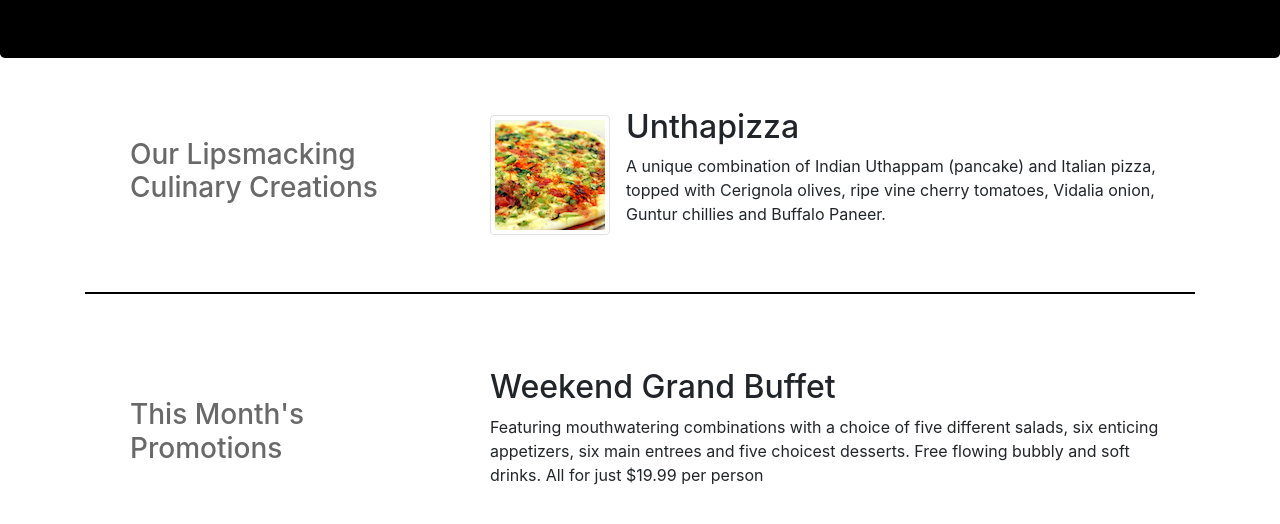
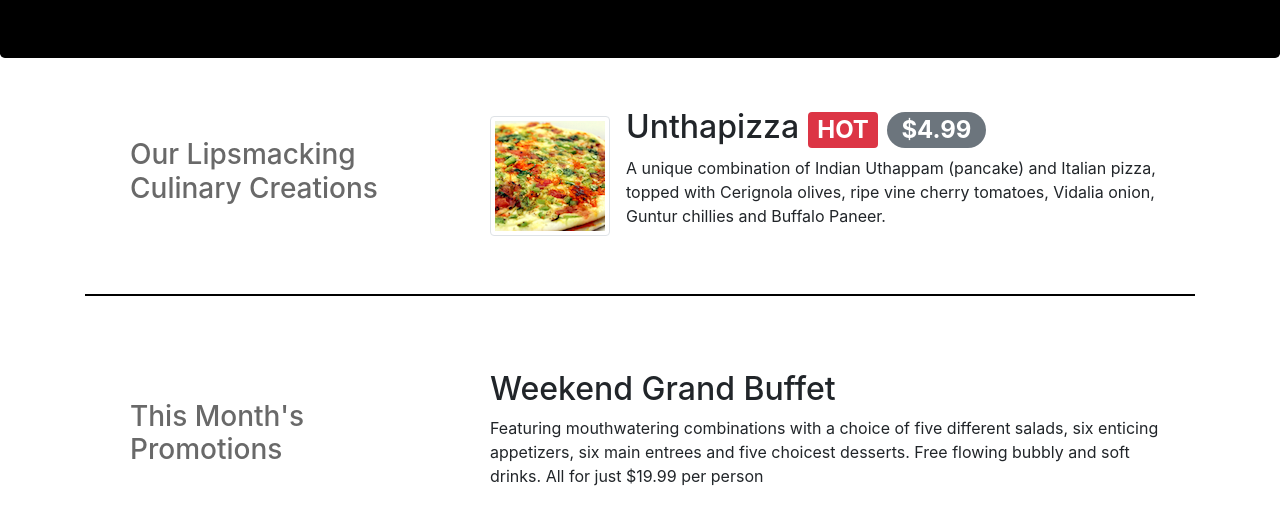
Before and after one commit to chauhanad1/Full_stack, a website: page index.html in a window 1280 px wide. Shown: the part 276-800 px from the top of the page. Drawn offline with nearby package versions, Linux system fonts and the light colour scheme.

Commit message:
alerting users

```diff
--- a/index.html
+++ b/index.html
@@ -59,7 +59,7 @@
                     <img class="d-flex mr-3 img-thumbnail align-self-center"
                     src="img/uthappizza.png" alt="unthappizza">
                     <div class="media-body">
-                        <h2 class="mt-0">Unthapizza</h2>
+                        <h2 class="mt-0">Unthapizza <span class="badge badge-danger">HOT</span> <span class="badge badge-pill badge-secondary"> $4.99  </span></h2>
                         <p class="d-none d-sm-block">A unique combination of Indian Uthappam (pancake) and Italian pizza, topped with Cerignola olives, ripe vine cherry tomatoes, Vidalia onion, Guntur chillies and Buffalo Paneer.</p>
                     </div>
 
```
